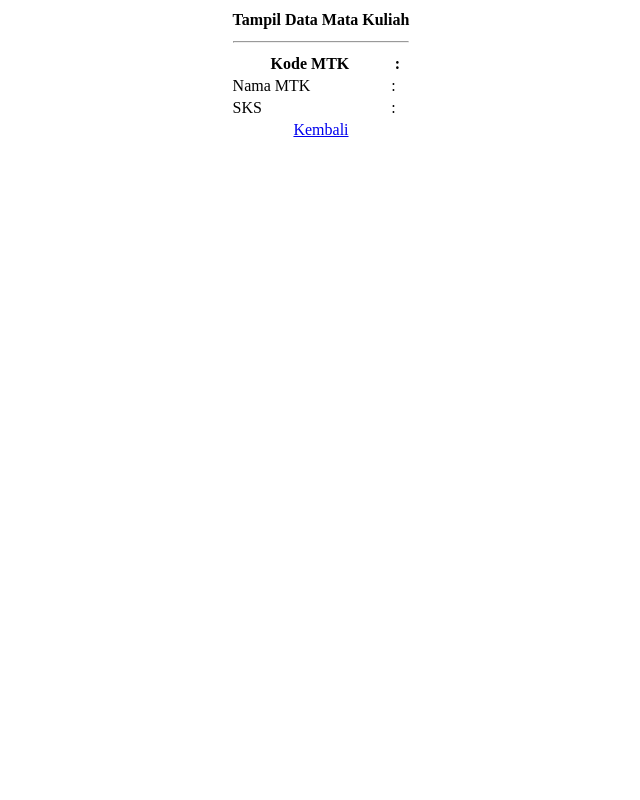
After one commit to triindriyani15/pustaka-booking, a CodeIgniter app: the page made by application/views/view-data-matakuliah.php in a window 1280 px wide. The commit adds this page. Shown: the whole page, without its empty margins (319-959 px from the left). Run offline with CodeIgniter, Linux system fonts and the light colour scheme; data that the repository does not hold is empty.

Commit message:
memperbaiki isi file

```diff
--- /dev/null
+++ b/application/views/view-data-matakuliah.php
@@ -0,0 +1,51 @@
+<html>
+
+<head>
+    <title>Tampil Data Matakuliah</title>
+</head>
+
+<body>
+    <center>
+        <table>
+            <tr>
+                <th colspan="3">
+                    Tampil Data Mata Kuliah
+                </th>
+            </tr>
+            <tr>
+                <td colspan="3">
+                    <hr>
+                </td>
+            </tr>
+            <tr>
+                <th>Kode MTK</th>
+                <th>:</th>
+                <td>
+                    <?= $kode; ?>
+                </td>
+            </tr>
+            <tr>
+                <td>Nama MTK</td>
+                <td>:</td>
+                <td>
+                    <?= $nama; ?>
+                </td>
+            </tr>
+            <tr>
+                <td>SKS</td>
+                <td>:</td>
+                <td>
+                    <?= $sks; ?>
+                </td>
+            </tr>
+            <tr>
+                <td colspan="3" align="center">
+                    <a href="<?= base_url('Matakuliah');
+                    ?>">Kembali</a>
+                    </td>
+                </tr>
+            </table>
+        </center>
+    </body>
+
+    </html>
--- a/application/views/view-form-matakuliah.php
+++ b/application/views/view-form-matakuliah.php
@@ -6,7 +6,7 @@
 
 <body>
     <center>
-        <form action="<?= base_url('matakuliah/cetak'); ?>"
+        <form action="<?= base_url('Matakuliah/Cetak'); ?>"
 method="post">
             <table>
                 <tr>
```
